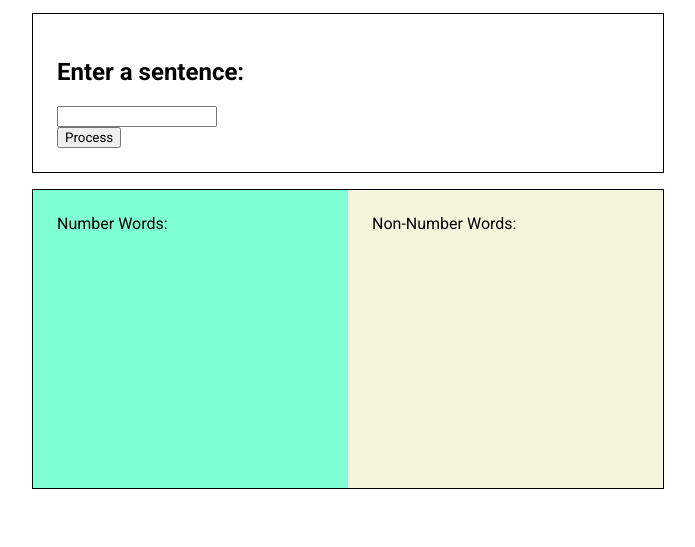
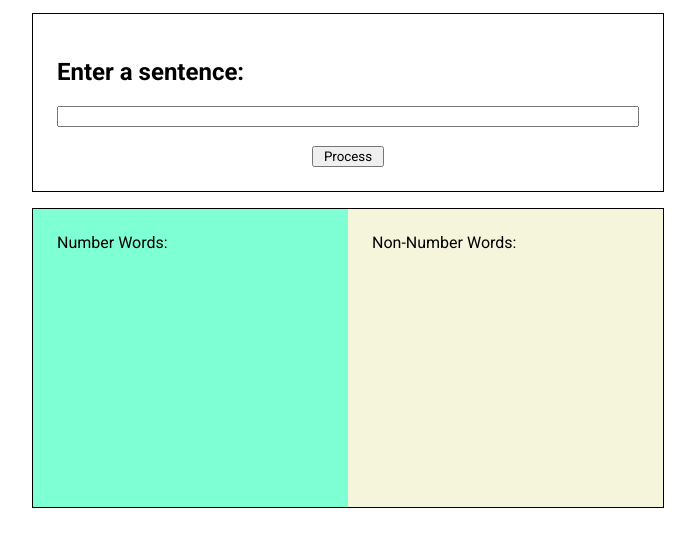
Before and after one commit to cwilliams0926/isys-102-hw6, a plain HTML site: page index.html in a window 1280 px wide. Shown: the part 217-764 px from the top of the page, without its empty margins (292-987 px from the left). Drawn offline with Linux system fonts and the light colour scheme.

Commit message:
Fix alignment of main section

```diff
--- a/index.html
+++ b/index.html
@@ -16,7 +16,7 @@
         <div class="main">
             <h2>Enter a sentence:</h2>
             <input type="text" id="sentence"><br>
-            <button>Process</button>
+            <button id="process">Process</button>
         </div>
         <div class="words">
             <div class="number-words">Number Words:
--- a/styles.css
+++ b/styles.css
@@ -25,6 +25,13 @@
 .main {
     border: solid 1px black;
     padding: 24px;
+    display: flex;
+    flex-direction: column;
+}
+
+#process {
+    width: 72px;
+    align-self: center;
 }
 
 .words {
```
